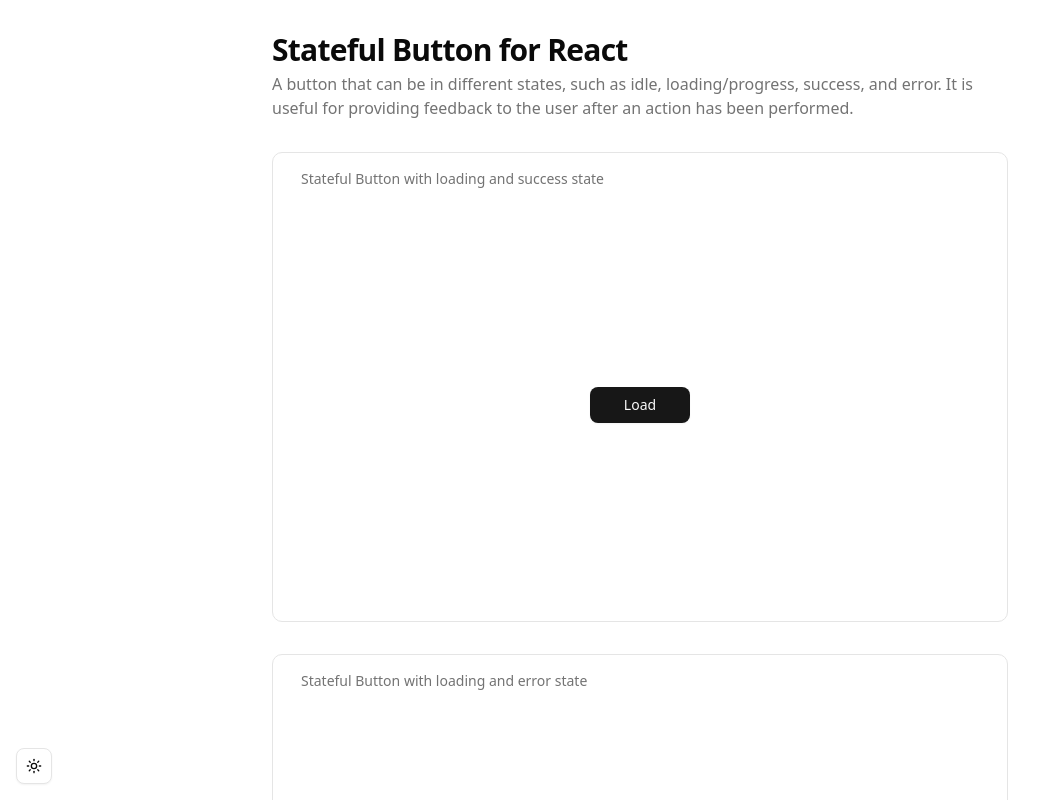
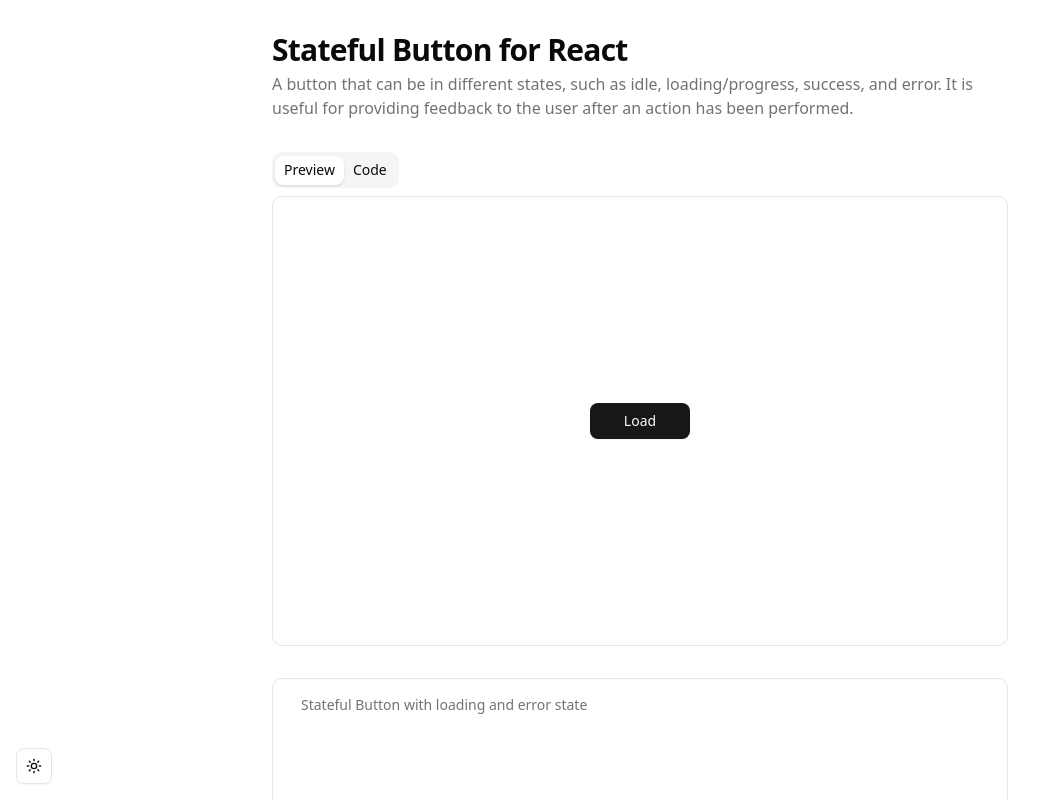
Before and after one commit to nanyx95/Stateful-Button-React, a Next.js app: page / in a window 1280 px wide. Shown: the top 800 px of the page, without its empty margins (0-1055 px from the left). Built offline with nearby package versions, Linux system fonts and the light colour scheme.

Commit message:
feat(ui): add component preview and code block components for documentation

```diff
--- a/app/page.tsx
+++ b/app/page.tsx
@@ -3,6 +3,7 @@
 import { ModeToggle } from '@/components/mode-toggle';
 import StatefulButton from '@/registry/new-york/ui/stateful-button/stateful-button';
 import useProgress from '@/hooks/use-progress';
+import { ComponentPreview } from '@/components/component-preview';
 
 export default function Home() {
 	const { progress, startProgress } = useProgress();
@@ -35,9 +36,8 @@
 					</p>
 				</header>
 				<main className="flex flex-1 flex-col gap-8">
-					<div className="relative flex min-h-[450px] flex-col gap-4 rounded-lg border p-4">
-						<h2 className="text-sm text-muted-foreground sm:pl-3">Stateful Button with loading and success state</h2>
-						<div className="relative flex min-h-[400px] items-center justify-center">
+					<ComponentPreview
+						preview={
 							<StatefulButton
 								buttonType="spinner"
 								onClick={async () => {
@@ -49,8 +49,19 @@
 							>
 								Load
 							</StatefulButton>
-						</div>
-					</div>
+						}
+						code={`<StatefulButton
+  buttonType="spinner"
+  onClick={async () => {
+    console.log('clicked');
+    await loadingSuccessTest();
+  }}
+  onComplete={() => console.log('completed')}
+  onError={(error) => console.error(error)}
+>
+  Load
+</StatefulButton>`}
+					/>
 
 					<div className="relative flex min-h-[450px] flex-col gap-4 rounded-lg border p-4">
 						<h2 className="text-sm text-muted-foreground sm:pl-3">Stateful Button with loading and error state</h2>
--- /dev/null
+++ b/components/code-block.tsx
@@ -0,0 +1,135 @@
+'use client';
+
+import { useCallback, useEffect, useState, type JSX } from 'react';
+import { Fragment, jsx, jsxs } from 'react/jsx-runtime';
+import { toJsxRuntime } from 'hast-util-to-jsx-runtime';
+import { Button } from '@/components/ui/button';
+import { Check, Clipboard } from 'lucide-react';
+import { codeToHast, type BundledLanguage, type BundledTheme } from 'shiki';
+
+import { cn } from '@/lib/utils';
+
+export interface CodeBlockProps {
+	lang?: BundledLanguage;
+	theme?: BundledTheme;
+	maxHeight?: number;
+	maxWidth?: number;
+	textSize?: number;
+	className?: string;
+	children: React.ReactNode;
+	showCopy?: boolean;
+}
+
+/**
+ * Syntax Highlights code using Shiki and converts it to JSX elements.
+ * @param code - The source code string.
+ * @param lang - Language for syntax highlighting.
+ * @param theme - Theme for syntax highlighting.
+ * @returns JSX element containing highlighted code.
+ */
+
+async function highlightCode(code: string, lang: BundledLanguage, theme: BundledTheme): Promise<JSX.Element> {
+	try {
+		const hast = await codeToHast(code, { lang, theme });
+		return toJsxRuntime(hast, { Fragment, jsx, jsxs }) as JSX.Element;
+	} catch {
+		return <span className="text-zinc-100">{code}</span>;
+	}
+}
+
+/**
+ * CodeBlock component renders syntax-highlighted code with optional copy-to-clipboard button.
+ */
+export default function CodeBlock({
+	lang = 'js',
+	theme = 'github-dark', // Default theme github-dark. You can find all available themes at https://shiki.style/themes
+	maxHeight,
+	maxWidth,
+	textSize,
+	className,
+	children,
+	showCopy = true
+}: CodeBlockProps) {
+	const [copied, setCopied] = useState(false);
+	const [highlightedContent, setHighlightedContent] = useState<JSX.Element | null>(null);
+
+	const codeText = typeof children === 'string' ? children : String(children);
+
+	useEffect(() => {
+		let isMounted = true;
+
+		highlightCode(codeText, lang, theme).then((highlighted) => {
+			if (isMounted) {
+				setHighlightedContent(highlighted);
+			}
+		});
+
+		return () => {
+			isMounted = false;
+		};
+	}, [codeText, lang, theme]);
+
+	const containerStyle: React.CSSProperties = maxWidth ? { maxWidth: `${maxWidth}px` } : {};
+
+	const handleCopy = useCallback(async () => {
+		try {
+			await navigator.clipboard.writeText(codeText);
+			setCopied(true);
+			setTimeout(() => setCopied(false), 2000);
+		} catch {
+			// Failing silently if clipboard API is unavailable
+		}
+	}, [codeText]);
+
+	return (
+		<div
+			className={cn(
+				'relative [&_code]:font-mono [&_pre]:overflow-auto [&_pre]:rounded-lg [&_pre]:border [&_pre]:!bg-muted/40 [&_pre]:p-4 [&_pre]:leading-snug',
+				className
+			)}
+			style={containerStyle}
+			data-lang={lang}
+		>
+			{showCopy && (
+				<Button onClick={handleCopy} variant="ghost" size="icon" className="absolute top-2 right-2 z-10">
+					{copied ? (
+						<>
+							<Check aria-hidden="true" />
+							<span className="sr-only">Copied to clipboard</span>
+						</>
+					) : (
+						<>
+							<Clipboard aria-hidden="true" />
+							<span className="sr-only">Copy to clipboard</span>
+						</>
+					)}
+				</Button>
+			)}
+
+			{highlightedContent ? (
+				<div style={{ fontSize: textSize }} className="overflow-auto" data-lang={lang}>
+					<style>
+						{`
+              div[data-lang] pre {
+                max-height: ${maxHeight ?? 'none'}px;
+                overflow: auto;
+              }
+            `}
+					</style>
+					{highlightedContent}
+				</div>
+			) : (
+				<pre
+					className="text-zinc-100"
+					style={{
+						fontSize: textSize,
+						maxHeight: maxHeight ? `${maxHeight}px` : undefined,
+						overflow: maxHeight ? 'auto' : undefined
+					}}
+				>
+					<code>{codeText}</code>
+				</pre>
+			)}
+		</div>
+	);
+}
--- /dev/null
+++ b/components/component-preview.tsx
@@ -0,0 +1,30 @@
+import { Tabs, TabsContent, TabsList, TabsTrigger } from '@/components/ui/tabs';
+import CodeBlock from '@/components/code-block';
+import React from 'react';
+
+type ComponentPreviewProps = {
+	preview: React.ReactNode;
+	code: string;
+};
+
+export function ComponentPreview({ preview, code }: ComponentPreviewProps) {
+	return (
+		<Tabs defaultValue="preview">
+			<TabsList>
+				<TabsTrigger value="preview">Preview</TabsTrigger>
+				<TabsTrigger value="code">Code</TabsTrigger>
+			</TabsList>
+			<TabsContent
+				value="preview"
+				className="relative flex min-h-[450px] items-center justify-center rounded-lg border p-4"
+			>
+				{preview}
+			</TabsContent>
+			<TabsContent value="code">
+				<CodeBlock lang="tsx" textSize={14} className="[&_pre]:min-h-[450px]">
+					{code}
+				</CodeBlock>
+			</TabsContent>
+		</Tabs>
+	);
+}
--- /dev/null
+++ b/components/ui/tabs.tsx
@@ -0,0 +1,42 @@
+'use client';
+
+import * as React from 'react';
+import * as TabsPrimitive from '@radix-ui/react-tabs';
+
+import { cn } from '@/lib/utils';
+
+function Tabs({ className, ...props }: React.ComponentProps<typeof TabsPrimitive.Root>) {
+	return <TabsPrimitive.Root data-slot="tabs" className={cn('flex flex-col gap-2', className)} {...props} />;
+}
+
+function TabsList({ className, ...props }: React.ComponentProps<typeof TabsPrimitive.List>) {
+	return (
+		<TabsPrimitive.List
+			data-slot="tabs-list"
+			className={cn(
+				'inline-flex h-9 w-fit items-center justify-center rounded-lg bg-muted p-[3px] text-muted-foreground',
+				className
+			)}
+			{...props}
+		/>
+	);
+}
+
+function TabsTrigger({ className, ...props }: React.ComponentProps<typeof TabsPrimitive.Trigger>) {
+	return (
+		<TabsPrimitive.Trigger
+			data-slot="tabs-trigger"
+			className={cn(
+				"inline-flex h-[calc(100%-1px)] flex-1 items-center justify-center gap-1.5 rounded-md border border-transparent px-2 py-1 text-sm font-medium whitespace-nowrap text-foreground transition-[color,box-shadow] focus-visible:border-ring focus-visible:ring-[3px] focus-visible:ring-ring/50 focus-visible:outline-1 focus-visible:outline-ring disabled:pointer-events-none disabled:opacity-50 data-[state=active]:bg-background data-[state=active]:shadow-sm dark:text-muted-foreground dark:data-[state=active]:border-input dark:data-[state=active]:bg-input/30 dark:data-[state=active]:text-foreground [&_svg]:pointer-events-none [&_svg]:shrink-0 [&_svg:not([class*='size-'])]:size-4",
+				className
+			)}
+			{...props}
+		/>
+	);
+}
+
+function TabsContent({ className, ...props }: React.ComponentProps<typeof TabsPrimitive.Content>) {
+	return <TabsPrimitive.Content data-slot="tabs-content" className={cn('flex-1 outline-none', className)} {...props} />;
+}
+
+export { Tabs, TabsList, TabsTrigger, TabsContent };
--- a/package.json
+++ b/package.json
@@ -15,9 +15,11 @@
 		"@radix-ui/react-dropdown-menu": "^2.1.16",
 		"@radix-ui/react-progress": "^1.1.7",
 		"@radix-ui/react-slot": "^1.2.3",
+		"@radix-ui/react-tabs": "^1.1.13",
 		"@xstate/react": "^6.0.0",
 		"class-variance-authority": "^0.7.1",
 		"clsx": "^2.1.1",
+		"hast-util-to-jsx-runtime": "^2.3.6",
 		"lucide-react": "^0.541.0",
 		"next": "15.5.0",
 		"next-themes": "^0.4.6",
@@ -38,6 +40,7 @@
 		"eslint-config-prettier": "^10.1.8",
 		"prettier": "^3.6.2",
 		"prettier-plugin-tailwindcss": "^0.6.14",
+		"shiki": "^3.12.0",
 		"tailwindcss": "^4.1.12",
 		"tw-animate-css": "^1.3.7",
 		"typescript": "^5.9.2"
```
Also changed, not shown: 1 other file (tests, documents, lock files or other folders).
